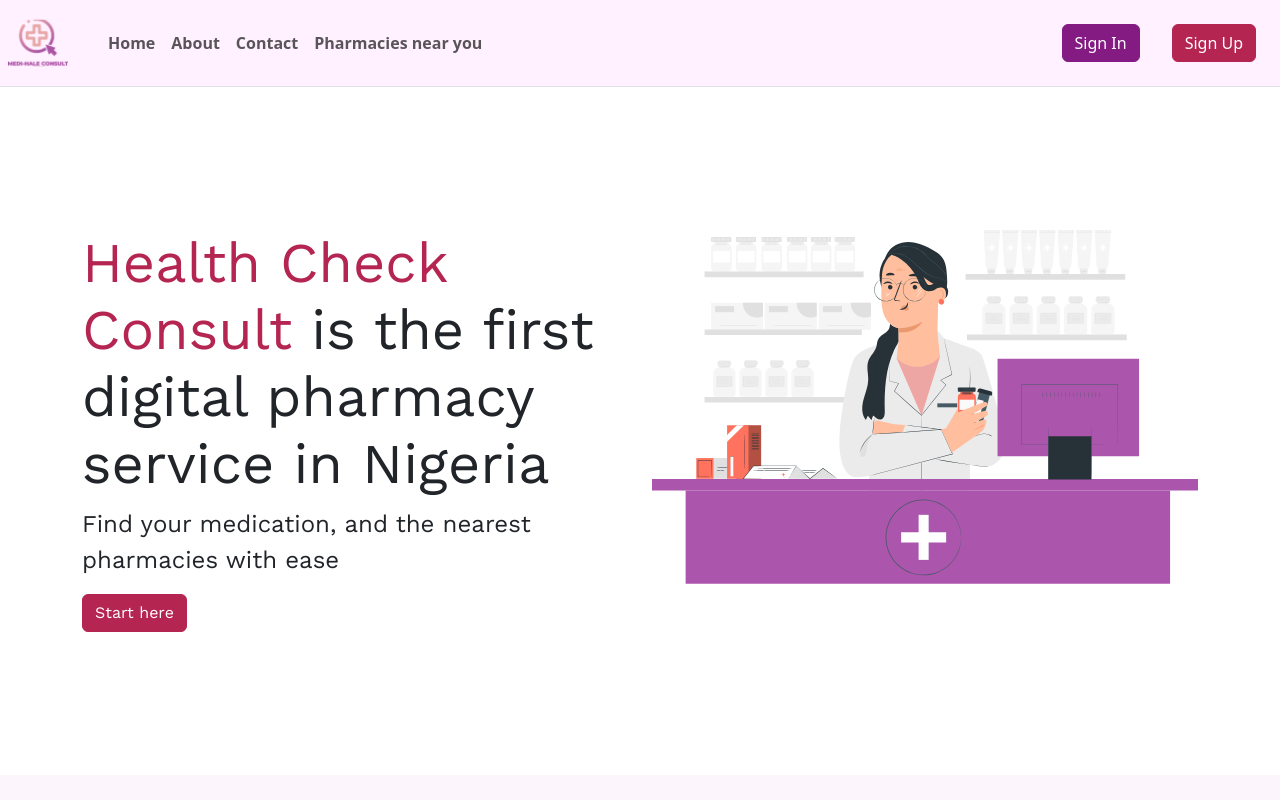
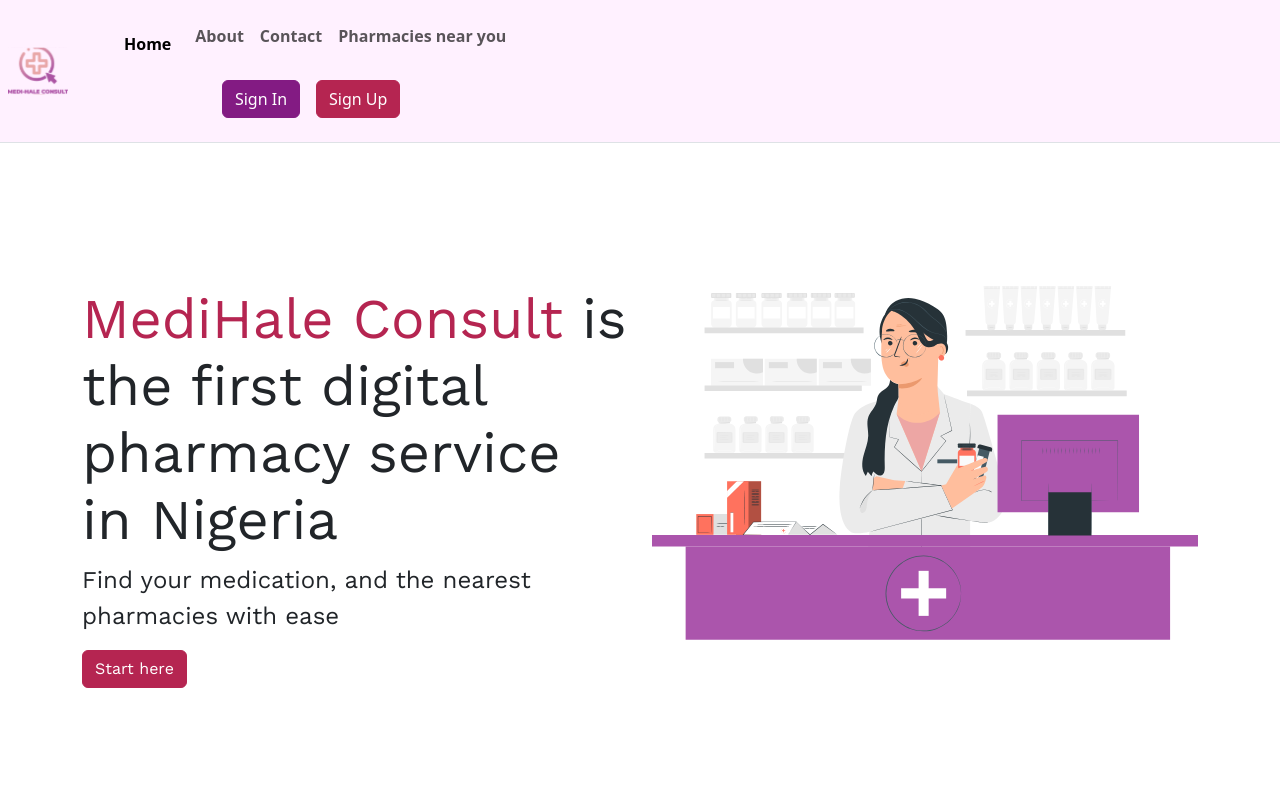
Before and after one commit to seregheik/medicareplus, a React (Vite) app: page / in a window 1280 px wide. Shown: the top 800 px of the page. Built offline with nearby package versions, Linux system fonts and the light colour scheme.

Commit message:
Made Improvements to Navbar
made it collapsible and also scroll to top

```diff
--- a/index.html
+++ b/index.html
@@ -5,7 +5,7 @@
     <style>
       @import url('https://fonts.googleapis.com/css2?family=Work+Sans:wght@100;200;300;400;500;600;700;800&display=swap');
     </style>
-    <link rel="icon" type="image/svg+xml" href="/public/logo.svg" />
+    <link rel="icon" type="image/svg+xml" href="/logo.svg" />
     <meta name="viewport" content="width=device-width, initial-scale=1.0" />
     <title>MediHale Consult</title>
   </head>
--- a/src/App.tsx
+++ b/src/App.tsx
@@ -1,5 +1,10 @@
 import "./App.css";
-import { BrowserRouter as Router, Route, Routes } from "react-router-dom";
+import {
+  Route,
+  createBrowserRouter,
+  createRoutesFromElements,
+  RouterProvider,
+} from "react-router-dom";
 
 import About from "./pages/About";
 import Contact from "./pages/Contact";
@@ -12,7 +17,6 @@ import Signup from "./pages/Signup";
 import TermsAndConditions from "./pages/TermsAndConditions";
 import NavBar from "./components/NavBar";
 import Pharmacies from "./pages/Pharmacies";
-import Footer from "./components/Footer";
 import {
   Title,
   HomePagecontent,
@@ -21,17 +25,17 @@ import {
 } from "./data";
 import Privacy from "./pages/PrivacyPolicy";
 
-function App() {
-  return (
-    <>
-      <Router>
-        <section className="sticky-top">
-          <NavBar />
-        </section>
-        <Routes>
+
+
+
+
+const router = createBrowserRouter(
+  createRoutesFromElements(
+    <Route path="/" element={<NavBar />}>
+
       <Route path="*" element={<PageInvalid />} />
       <Route
-            path="/"
+        index
         element={<Home title={Title.title} information={HomePagecontent} />}
       />
       <Route path="/log-in" element={<Login />} />
@@ -53,13 +57,12 @@ function App() {
         path="/"
         element={<Home title={Title.title} information={HomePagecontent} />}
       />
-        </Routes>
-        <section className="footer-bg">
-          <Footer />
-        </section>
-      </Router>
-    </>
+    </Route>
+  )
 );
+
+function App() {
+  return <RouterProvider router={router} />;
 }
 
 export default App;
--- a/src/components/ContactComponent.tsx
+++ b/src/components/ContactComponent.tsx
@@ -38,7 +38,7 @@ const ContactComponent = (props: {
       <section id="how-it-works" className="bg-light d-flex">
         <div className="align-self-center container">
           <div className="shop-header text-start text-primary">
-            <div className="fs-4 fw-light work-sans shop-question">
+            <div className="fs-6 fw-light work-sans shop-question">
               <p>{props.information.feature}</p>
             </div>
             <div className="shop-header pb-5">
--- a/src/components/Footer.tsx
+++ b/src/components/Footer.tsx
@@ -41,7 +41,7 @@ const Footer = () => {
               About Us
             </Link>
             <Link className="nav-link-footer" to="privacy-policy">
-              Privay Policy
+              Privacy Policy
             </Link>
             <Link className="nav-link-footer" to="terms-and-conditions">
               Terms and Conditions
--- a/src/components/NavBar.tsx
+++ b/src/components/NavBar.tsx
@@ -1,13 +1,16 @@
-import { Link } from "react-router-dom";
+import { Link, NavLink, Outlet } from "react-router-dom";
 import logo from "../assets/icons/logo.svg";
-import { Navbar, Nav} from "react-bootstrap";
+import { Navbar, Nav } from "react-bootstrap";
+import { ScrollRestoration } from "react-router-dom";
+import Footer from "./Footer";
 
 const NavBar = () => {
   return (
-
+    <div>
       <Navbar
+        collapseOnSelect
         expand="lg"
-      className="px-2 border-bottom  navbar backdrop-filter fw-semibold nav-background d-flex navbar-expand-lg  navbar-light bg-light"
+        className="px-2 border-bottom sticky-top navbar backdrop-filter fw-semibold nav-background d-flex navbar-expand-lg  navbar-light bg-light"
       >
         <Navbar.Brand className="order">
           <Link className="navbar-brand" to="/">
@@ -15,47 +18,55 @@ const NavBar = () => {
           </Link>
         </Navbar.Brand>
         <div className="order-sm-first nav-button">
-      <Navbar.Toggle aria-controls="basic-navbar-nav" /></div>
-      <Navbar.Collapse id="basic-navbar-nav">
+          <Navbar.Toggle aria-controls="responsive-navbar-nav" />
+        </div>
+        <Navbar.Collapse id="responsive-navbar-nav">
           <Nav className="me-auto">
+            <Nav.Link href="#">
               <ul className="navbar-nav">
+                <Nav.Link href="" className="nav-item">
+                  <NavLink to="/" className="nav-link">
+                    Home
+                  </NavLink>
+                </Nav.Link>
                 <li className="nav-item">
-              <Link to="/" className="nav-link">
-                Home
-              </Link>
+                  <NavLink className="nav-link" to="about-us">
+                    About
+                  </NavLink>
                 </li>
                 <li className="nav-item">
-              <Link className="nav-link" to="/about-us">
-                About
-              </Link>
+                  <NavLink className="nav-link" to="contact-us">
+                    Contact
+                  </NavLink>
                 </li>
                 <li className="nav-item">
-              <Link className="nav-link" to="/contact-us">
-                Contact
-              </Link>
-            </li>
-            <li className="nav-item">
-              <Link className="nav-link" to="/pharmacies">
+                  <NavLink className="nav-link" to="pharmacies">
                     Pharmacies near you
-              </Link>
+                  </NavLink>
                 </li>
               </ul>
-        </Nav>
               <div className="nav d-flex justify-content-center ms-auto">
                 <div className="nav-link">
-          <Link to="/log-in" className="btn btn-primary">
+                  <Link to="log-in" className="btn btn-primary">
                     Sign In
                   </Link>
                 </div>
                 <div className="nav-link">
-          <Link className="btn btn-secondary" to="/sign-up">
+                  <Link className="btn btn-secondary" to="sign-up">
                     Sign Up
                   </Link>
                 </div>
               </div>
+            </Nav.Link>
+          </Nav>
         </Navbar.Collapse>
-
       </Navbar>
+      <Outlet />
+      <section className="footer-bg">
+        <Footer />
+      </section>
+      <ScrollRestoration />
+    </div>
   );
 };
 
--- a/src/data.tsx
+++ b/src/data.tsx
@@ -19,7 +19,7 @@ import { phoneadimg } from "./components/iconsComponent";
 
 
 export const Title = {
-  title: "Health Check Consult",
+  title: "MediHale Consult",
 };
 export const HomePagecontent = {
   homePageIntro:
@@ -149,7 +149,7 @@ featureMessages: [
 ],
 };
 export const ContactDetails ={
-    feature: "Why Medihale",
+    feature: "Want to Reach us?",
     featureQuestion:
       "Contact Us",
       featureMessages: [
--- a/src/main.tsx
+++ b/src/main.tsx
@@ -4,6 +4,7 @@ import App from './App.tsx'
 import 'bootstrap/dist/css/bootstrap.min.css';
 import './custom.css'
 // import { BrowserRouter } from 'react-router-dom';
+
 
 ReactDOM.createRoot(document.getElementById('root')!).render(
   <React.StrictMode>
```
Lines whose indentation alone changed are shown as unchanged.
